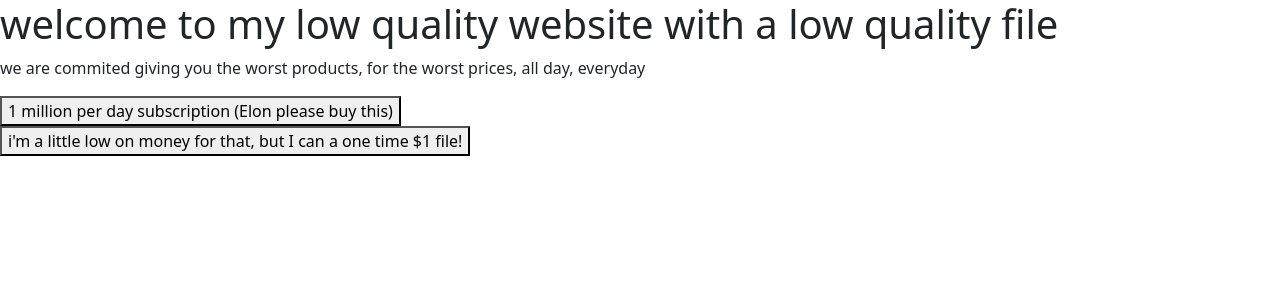
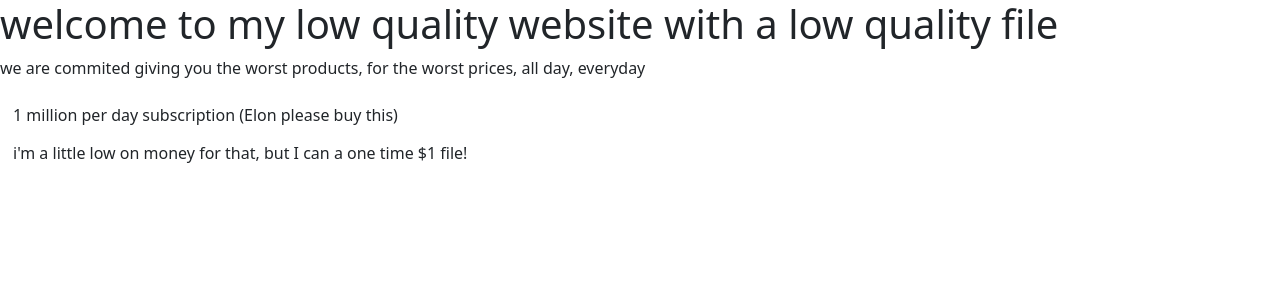
Before and after one commit to somebody4545/stripetest, a Flask app: page / in a window 1280 px wide. Shown: the top 300 px of the page. Run offline with Flask 2, Linux system fonts and the light colour scheme; some libraries are stand-ins or nearby versions.

Commit message:
Update index.html

```diff
--- a/templates/index.html
+++ b/templates/index.html
@@ -12,11 +12,11 @@
     <h1>welcome to my low quality website with a low quality file</h1>
     <p>we are commited giving you the worst products, for the worst prices, all day, everyday</p>
     <a href="/choosemethod?url=order-sub" method="POST">
-        <button id='buybutton' class='btn-default'>1 million per day subscription (Elon please buy this)</button>
+        <button id='buybutton' class='btn btn-default'>1 million per day subscription (Elon please buy this)</button>
     </a>
     <br>
     <a href="/choosemethod?url=normal-edition">
-        <button id='buybutton' class='btn-default'>i'm a little low on money for that, but I can a one time $1 file!</button>
+        <button id='buybutton' class='btn btn-default'>i'm a little low on money for that, but I can a one time $1 file!</button>
     </a>
 
 
```
